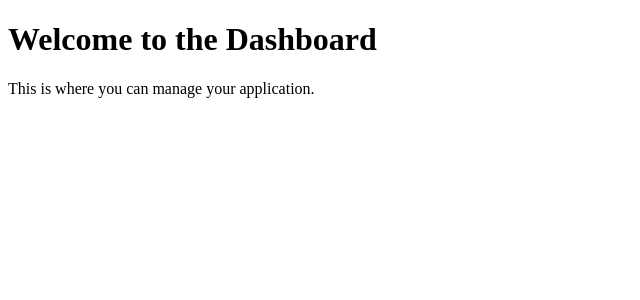
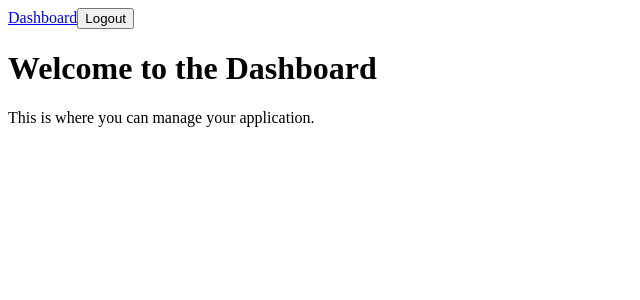
Before and after one commit to monalisasabina/Stitches-By-Mona-Frontend-admin, a React (Vite) app: page / in a window 1280 px wide. Shown: the top 300 px of the page, without its empty margins (0-640 px from the left). Built offline with nearby package versions, Linux system fonts and the light colour scheme.

Commit message:
logout successful

```diff
--- a/src/App.jsx
+++ b/src/App.jsx
@@ -1,11 +1,13 @@
 import { Outlet } from 'react-router-dom'
 import './App.css'
+import NavBar from './components/navbar'
 
 function App() {
 
 
   return (
     <>
+       <NavBar />
        <Outlet />
 
     </>
--- /dev/null
+++ b/src/components/navbar.jsx
@@ -0,0 +1,53 @@
+import { NavLink , useNavigate } from "react-router-dom"
+
+function NavBar(){
+
+    const navigate = useNavigate();
+
+
+    // LOGGING OUT
+    async function handleLogout(){
+
+          const token = localStorage.getItem('access-token');
+
+          try{
+            const response = await fetch( `${import.meta.env.VITE_STITCHES_API_URL}/auth/admin/logout`,{
+                 method: 'POST',
+                 headers: {
+                    'Authorization': `Bearer ${token}`,
+                    'Content-Type': 'application/json'
+                 }
+              })
+
+
+            if (response.ok){
+              console.log("Successfully logged out from server");
+            }else {
+              console.warn("Server logout failed");
+            }
+
+          } catch(error){
+             console.error("Error during logout:", error)
+          }
+
+          localStorage.removeItem('access-token');
+          localStorage.removeItem('user');
+          navigate("/admin_login")
+     };
+
+    return(
+
+        <div className="navbar_cont">
+
+            <div className="navbar_links">
+
+                <NavLink to="/">Dashboard</NavLink>
+                <button onClick={handleLogout}>Logout</button>
+
+            </div>
+
+        </div>
+    )
+}
+
+export default NavBar
```
